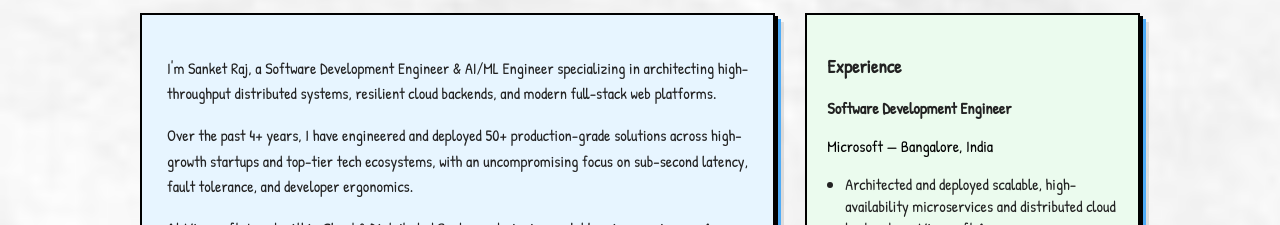
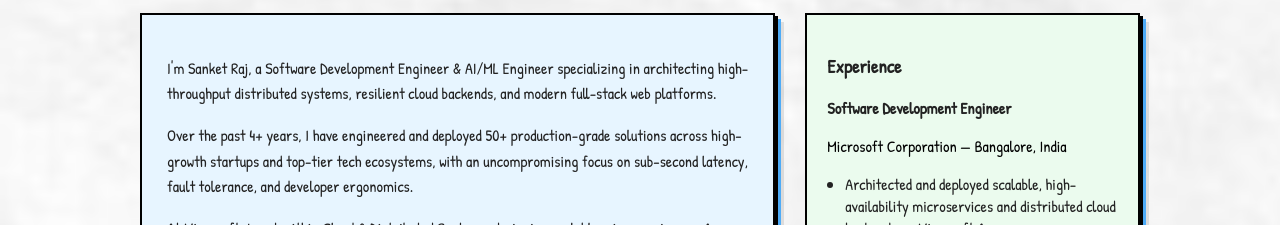
Before and after one commit to 21-sanket/my-portfolio, a React (Vite) app: page / in a window 1280 px wide. Shown: the part 840-1065 px from the top of the page. Built offline with nearby package versions, Linux system fonts and the light colour scheme; no server answers.

Commit message:
chore: standardize company name to Microsoft Corporation across all resume formats and portfolio data

```diff
--- a/public/resume.html
+++ b/public/resume.html
@@ -62,7 +62,7 @@
   <!-- ═══════════ EXPERIENCE ═══════════ -->
   <h2>Experience</h2>
   <h3>Software Development Engineer</h3>
-  <p class="meta">Microsoft &mdash; Bangalore, India</p>
+  <p class="meta">Microsoft Corporation &mdash; Bangalore, India</p>
   <ul>
     <li>Architected and deployed scalable, high-availability microservices and distributed cloud backends on Microsoft Azure.</li>
     <li>Engineered low-latency REST and asynchronous messaging pipelines, optimizing p99 API latencies and data processing throughput.</li>
--- a/public/resume.json
+++ b/public/resume.json
@@ -16,7 +16,7 @@
   "experience": [
     {
       "role": "Software Development Engineer",
-      "company": "Microsoft",
+      "company": "Microsoft Corporation",
       "location": "Bangalore, India",
       "highlights": [
         "Architected and deployed scalable, high-availability microservices and distributed cloud backends on Microsoft Azure.",
--- a/src/data/resume.js
+++ b/src/data/resume.js
@@ -33,7 +33,7 @@ export const about = {
 export const experience = [
   {
     role: "Software Development Engineer",
-    company: "Microsoft",
+    company: "Microsoft Corporation",
     location: "Bangalore, India",
     bullets: [
       "Architected and deployed scalable, high-availability microservices and distributed cloud backends on Microsoft Azure.",
```
